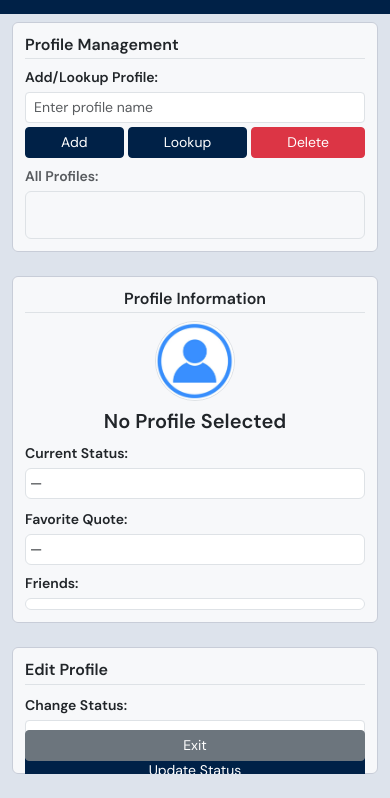
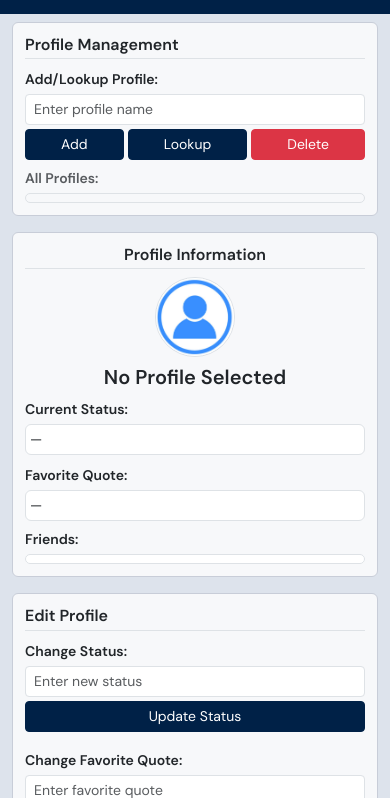
Before and after one commit to gyles-hsh/socialnet-manager, a plain HTML site: page index.html in a window 390 px wide. Shown: the part 46-844 px from the top of the page. Drawn offline with nearby package versions, Linux system fonts and the light colour scheme; no server answers.

Commit message:
Additional mobile view fixes

```diff
--- a/css/style.css
+++ b/css/style.css
@@ -48,48 +48,6 @@ body {
   padding: 0;
   height: 100%;
   overflow: hidden;
-}
-
-/* Mobile responsiveness - allow scrolling on small screens */
-@media (max-width: 767px) {
-  html {
-    overflow-y: auto;
-    height: auto;
-  }
-
-  body {
-    overflow-y: auto;
-    height: auto;
-    min-height: 100vh;
-  }
-
-  #app-wrapper {
-    height: auto;
-    min-height: calc(100vh - var(--header-h));
-    overflow: visible;
-  }
-
-  main.container-fluid {
-    overflow: visible;
-    height: auto;
-    min-height: 100%;
-  }
-
-  .row.h-100 {
-    overflow: visible;
-    height: auto;
-  }
-
-  .col-12.col-md-4 {
-    overflow: visible;
-    height: auto;
-    margin-bottom: 1rem;
-  }
-
-  .sn-panel {
-    height: auto;
-    min-height: 300px;
-  }
 }
 
 /* Application header */
@@ -287,3 +245,81 @@ main.container-fluid {
   padding:     0.4rem 1rem;
   flex-shrink: 0;
 }
+
+/* ============================================= */
+/* Mobile responsiveness - allow scrolling on small screens */
+/* ============================================= */
+@media (max-width: 767px) {
+  html {
+    overflow-y: auto !important;
+    height: auto !important;
+  }
+
+  body {
+    overflow-y: auto !important;
+    height: auto !important;
+    min-height: 100vh;
+  }
+
+  #app-wrapper {
+    height: auto !important;
+    min-height: calc(100vh - var(--header-h));
+    overflow: visible !important;
+    display: block !important;
+  }
+
+  main.container-fluid {
+    overflow: visible !important;
+    height: auto !important;
+    min-height: 100%;
+    display: block !important;
+  }
+
+  .row.h-100 {
+    overflow: visible !important;
+    height: auto !important;
+    display: block !important;
+  }
+
+  .col-12.col-md-4 {
+    overflow: visible !important;
+    height: auto !important;
+    margin-bottom: 1rem;
+    display: block !important;
+  }
+
+  .sn-panel {
+    height: auto !important;
+    min-height: auto !important;
+    display: block !important;
+  }
+
+  .sn-panel-edit {
+    display: block !important;
+  }
+
+  .sn-panel-edit > .flex-grow-1 {
+    display: block !important;
+  }
+
+  #btn-exit {
+    margin-top: 1rem !important;
+  }
+
+  #profile-list {
+    max-height: 250px !important;
+    overflow-y: auto !important;
+    overflow-x: hidden !important;
+  }
+
+  #friends-list {
+    max-height: 200px !important;
+    overflow-y: auto !important;
+    overflow-x: hidden !important;
+  }
+
+  #status-bar {
+    position: relative !important;
+    margin-top: 0 !important;
+  }
+}
```
